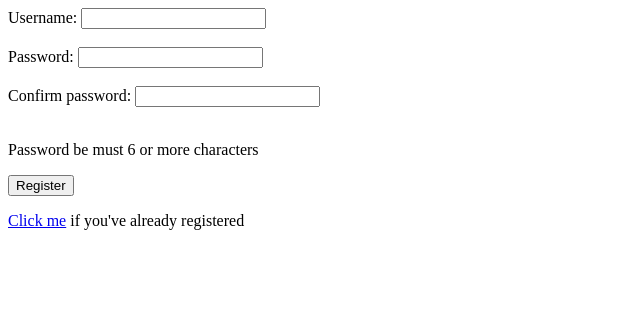
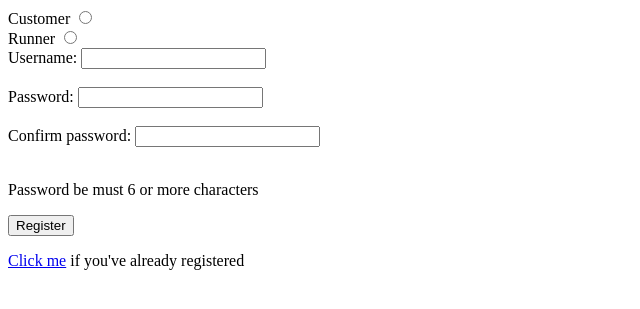
Before and after one commit to TimothyKiu/Food-Delivery-MMU, a Flask app: page /register in a window 1280 px wide. Shown: the top 309 px of the page, without its empty margins (0-640 px from the left). Run offline with Flask 3, Linux system fonts and the light colour scheme.

Commit message:
added tickbox, no function yet

```diff
--- a/main.py
+++ b/main.py
@@ -49,6 +49,8 @@ def register():
         #BUG: when registering twice, website stops workign
         usernamereg = request.form['usernamereg']
         passwordreg = request.form['passwordreg']
+        accountTypereg = request.form['usertype']
+        print(accountTypereg)
         confirmpasswordreg = request.form['confirmpasswordreg']
 
         query = "SELECT user_name FROM mysql.registeredAccounts WHERE user_name = %s "
--- a/templates/register.html
+++ b/templates/register.html
@@ -7,7 +7,15 @@
 </head>
 <body>
     <form method="post">
+{#    type=radio is only if you can only select one at a time, name must be the same!!! (usertype)#}
+        <label for="customerTick">Customer</label>
+          <input type="radio" id="customerTick" name="usertype" value="customerTick">
+          <br>
+        <label for="runnerTick">Runner</label>
+            <input type="radio" id="runnerTick" name="usertype" value="runnerTick">
+            <br>
         <label for="usernamereg">Username:</label>
+
         <input type="text" id="usernamereg" name="usernamereg" required><br><br>
 
 
```
